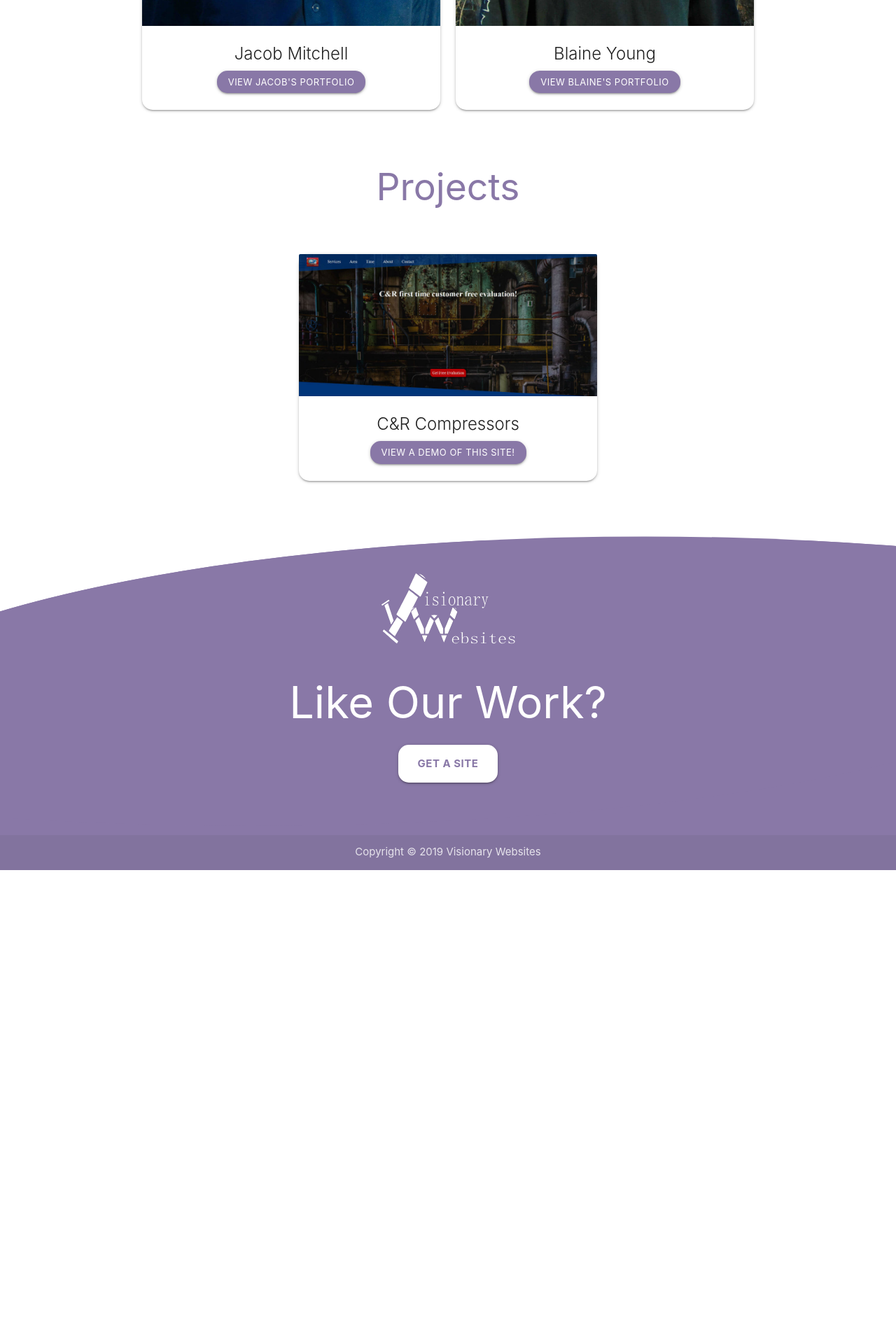
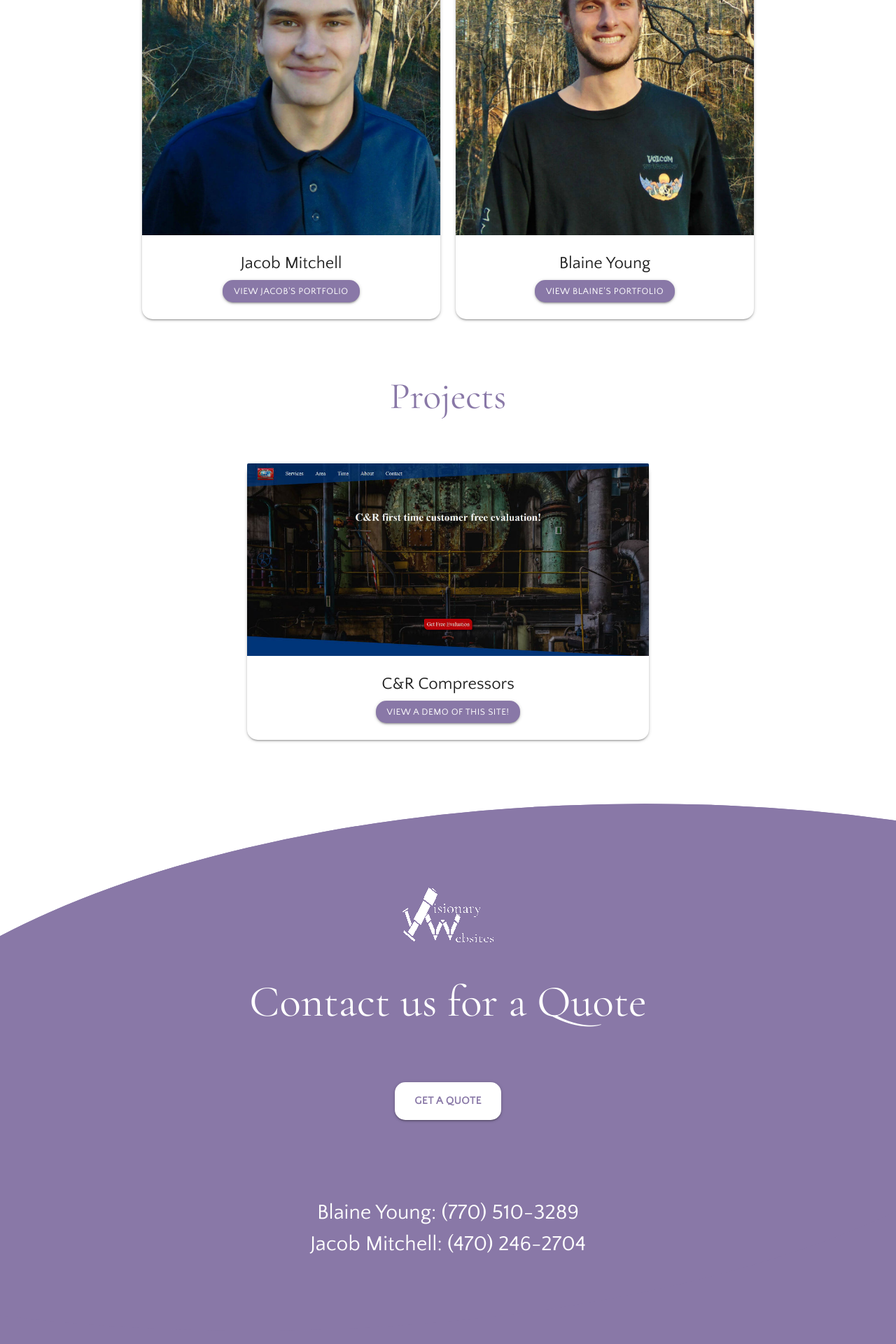
Before and after one commit to transformerjnm/visionary_websites, a PHP site: page / in a window 1280 px wide. Shown: the part 1360-3280 px from the top of the page at 70% size. Before the commit the page ends 2603 px from the top, so only its background shows below. Run offline with PHP 8.4, Linux system fonts and the light colour scheme.

Commit message:
update to font 1/18/20 07:48

```diff
--- a/css/styles.css
+++ b/css/styles.css
@@ -8,6 +8,17 @@
 /*  --background-color: white; */
   --font-color: white;
   --font-color-secondary: black;
+}
+h1,
+h2,
+h3,
+h4,
+h5 {
+    font-family: 'Cormorant Garamond', serif;
+}
+body {
+    font-family: 'Quattrocento Sans', sans-serif;
+    margin: 0;
 }
 .card, .btn-large, .btn-small{
     border-radius: 15px;
@@ -36,10 +47,10 @@ h2 {
   background-color: var(--accent-color);
   padding: 45px;
   clip-path: ellipse(94% 61% at 28% 36%);
-  min-height: 50vh;
+  min-height: 90vh;
 }
 .logo{
-  height: 13vh;
+  height: 10vh;
 }
 .hero_section h1{
   color: var(--font-color);
@@ -51,6 +62,9 @@ h2 {
   margin-bottom: 30px;
   font-weight: bold;
 }
+.hero_section div{
+  margin: 10vh auto;
+}
       /*footer styles*/
 .page-footer{
   background-color: var(--accent-color);
@@ -61,3 +75,9 @@ h2 {
   background-color: var(--font-color);
   color: var(--accent-color);
 }
+.page-footer li {
+  font-size: 2rem;
+}
+.page-footer a {
+  color: var(--font-color);
+}
--- a/index.html
+++ b/index.html
@@ -7,6 +7,9 @@
   <title>Visionary Websites</title>
   <meta name="description" content="">
   <link rel="icon" href="images/favicon_visionary_logo.svg" type="image/x-icon">
+  <!-- google fonts-->
+  <link href="https://fonts.googleapis.com/css?family=Cormorant+Garamond&amp;display=swap" rel="stylesheet">
+  <link href="https://fonts.googleapis.com/css?family=Quattrocento+Sans&amp;display=swap" rel="stylesheet">
   <!-- Materilazed CSS Version 1.0.0-->
   <link rel="stylesheet preload" href="css/materialize.min.css">
   <link rel="stylesheet preload" href="css/styles.css">
@@ -14,11 +17,13 @@
 <body>
 <header>
   <section class="hero_section center-align">
+   <div>
     <img class="logo" src="images/white_medium_visionary_logo.svg" alt="Visionary Websites Logo">
     <h1>Luxury Website Designs</h1>
       <div class="center-align">
-        <span class="action_button"><a rel="noopener" target="_blank" href="https://www.upwork.com/o/profiles/users/_~010f9484319f872bfe/" class="waves-effect waves-light btn-large pulse">Get a Site</a></span>
+        <span class="action_button"><a rel="noopener" target="_blank" href="mailto:visionarywebsitesdesigns@gmail.com" class="btn-large">Get a Site</a></span>
       </div>
+   </div>
   </section>
 </header>
 <main>
@@ -26,8 +31,7 @@
   <section class="company_info">
     <div class="container">
       <div class="row">
-        <!-- Responsive design -->
-        <div class="col m6 l4">
+        <div class="col s12 l6 xl4">
           <div class="card hoverable">
             <div class="card-image waves-effect waves-block waves-light">
               <img class="activator" src="images/mobile.jpg" alt="Image of cell phone">
@@ -42,7 +46,7 @@
           </div>
         </div>
         <!-- Elegant solutions -->
-        <div class="col m6 l4">
+        <div class="col s12 l6 xl4">
           <div class="card hoverable">
             <div class="card-image waves-effect waves-block waves-light">
               <img class="activator" src="images/dream.jpg" alt="Fancy picture blured out circles with the word dream in focus">
@@ -57,7 +61,7 @@
           </div>
         </div>
         <!-- rapid loading -->
-        <div class="col m6 l4">
+        <div class="col s12 l6 xl4">
           <div class="card hoverable">
             <div class="card-image waves-effect waves-block waves-light">
               <img class="activator" src="images/time_flying_bye.jpg" alt="Colorful lines moving by fast">
@@ -79,7 +83,7 @@
     <h2>Developers</h2>
       <div class="container">
         <div class="row">
-          <div class="col m6">
+          <div class="col s12 l6">
             <!-- Jacob info -->
             <div class="card hoverable">
               <div class="card-image waves-effect waves-block waves-light">
@@ -107,7 +111,7 @@
               </div>
             </div>
           </div>
-          <div class="col m6">
+          <div class="col s12 l6">
             <!-- blaines info -->
             <div class="card hoverable">
               <div class="card-image waves-effect waves-block waves-light">
@@ -143,7 +147,7 @@
     <!-- project1 -->
     <div class="container">
       <div class="row">
-        <div class="col s12 offset-m3 m6">
+        <div class="col s12 l8 offset-l2  ">
           <div class="card hoverable">
             <div class="card-image waves-effect waves-block waves-light">
               <img class="activator" src="images/r_and_c.jpg" alt="Preview of R and C Compressors site">
@@ -166,15 +170,24 @@
 <footer class="page-footer">
   <div class="center-align">
     <section class="hero_section center-align">
-      <img class="logo" src="images/white_medium_visionary_logo.svg" alt="Visionary Websites Logo">
-      <h1>Like Our Work?</h1>
-      <div class="center-align">
-        <span class="action_button "><a rel="noopener" target="_blank" href="https://www.upwork.com/o/profiles/users/_~010f9484319f872bfe/" class="waves-effect waves-light btn-large pulse">Get a Site</a></span>
+      <div>
+        <img class="logo" src="images/white_medium_visionary_logo.svg" alt="Visionary Websites Logo">
+        <h1>Contact us for a Quote</h1>
+        <div class="center-align">
+          <span class="action_button "><a rel="noopener" target="_blank" href="mailto:visionarywebsitesdesigns@gmail.com" class="btn-large ">Get a Quote</a></span>
+        </div>
+        <div>
+          <ul>
+            <li>Blaine Young: (770) 510-3289</li>
+            <li>Jacob Mitchell: (470) 246-2704</li>
+          </ul>
+        </div>
       </div>
     </section>
     <div class="footer-copyright">
       <div class="container">
-        Copyright © 2019  Visionary Websites
+        <span><a href="mailto::visionarywebsitesdesigns@gmail.com">visionarywebsitesdesigns@gmail.com</a></span><br>
+        <span>Copyright © 2019-2020  Visionary Websites</span>
       </div>
     </div>
   </div>
```
Also changed, not shown: images/buissness card back.svg (added), images/buissness card.svg (added), images/large_visionary_log.svg, images/medium_visionary_logo.svg, images/white_medium_visionary_logo.svg, 2 other files.
